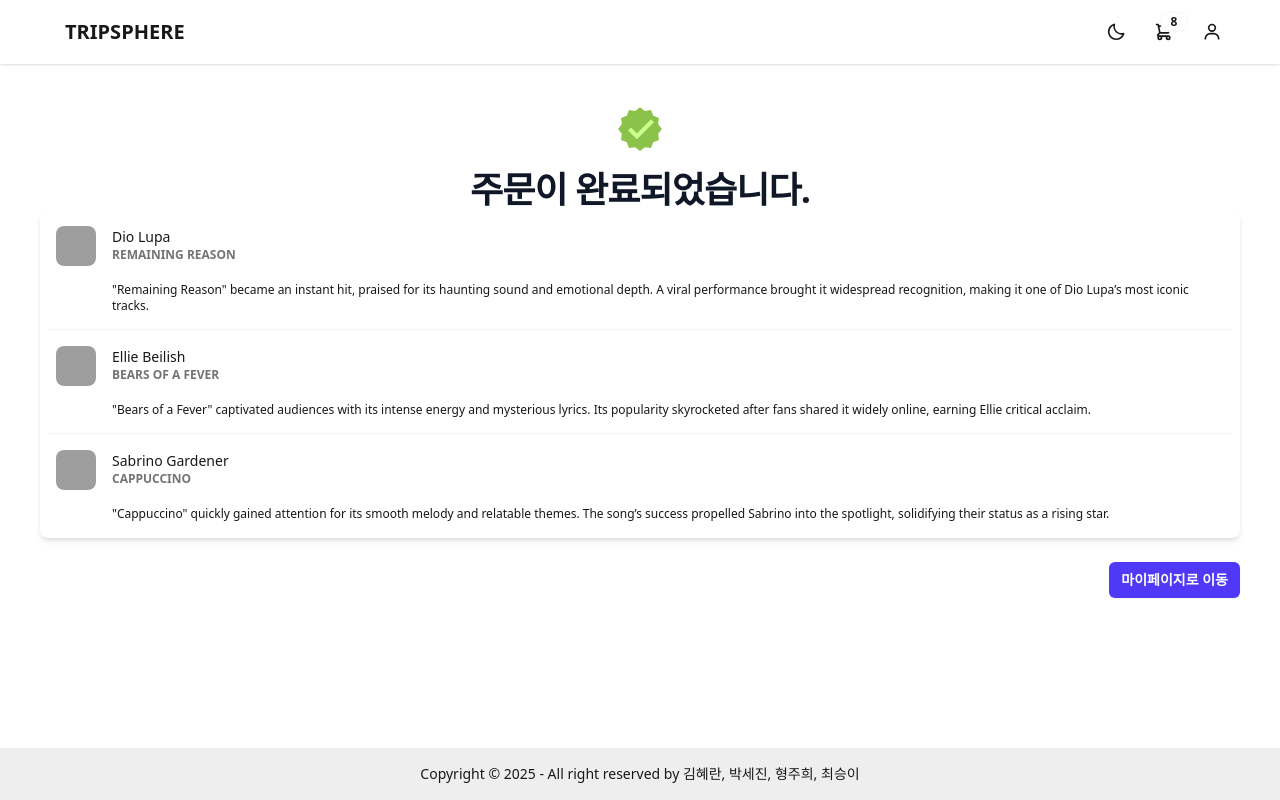
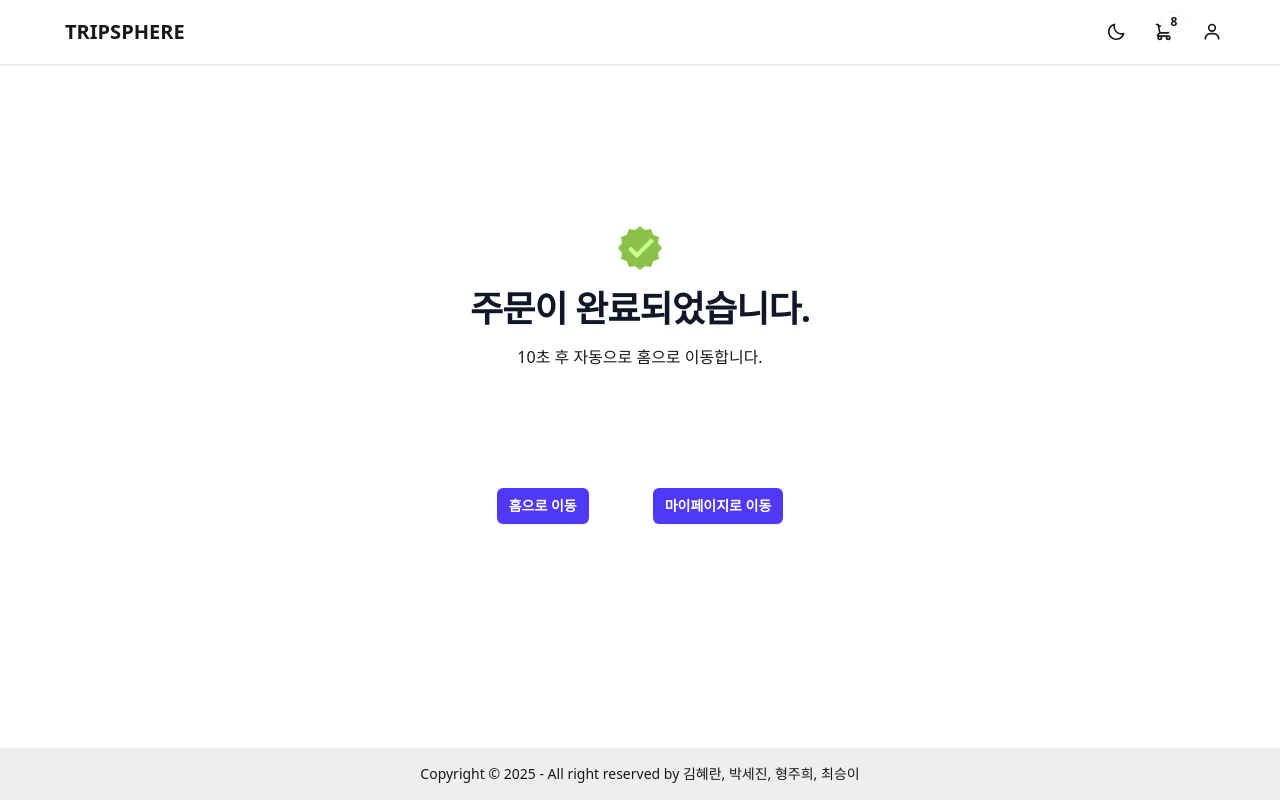
Before and after one commit to phoebe7010/tripsphere, a React (Vite) app: page /orderconfirmation in a window 1280 px wide. Built offline with nearby package versions, Linux system fonts and the light colour scheme; no server answers; grey boxes are pictures that could not be loaded.

Commit message:
250306 박세진 결제완료 페이지 css 업데이트

```diff
--- a/src/pages/order/OrderConfirmation.jsx
+++ b/src/pages/order/OrderConfirmation.jsx
@@ -1,85 +1,40 @@
-import React from 'react';
+import React, { useEffect } from 'react';
+import { FcApproval } from 'react-icons/fc';
 import { useNavigate } from 'react-router-dom';
-import { FcApproval } from 'react-icons/fc';
 
 const OrderConfirmation = () => {
   const navigate = useNavigate();
 
+  useEffect(() => {
+    setTimeout(() => {
+      // 홈으로 이동하기
+    }, 10000);
+  }, []);
+
   return (
     <div className="max-w-[1200px] mx-auto py-[40px]">
       {/* 주문 완료 문구 */}
-      <div className="flex flex-col items-center gap-4">
+      <div className="flex flex-col justify-center items-center gap-4 h-96">
         <FcApproval size={50} />
         <h1 className="text-4xl font-semibold tracking-tight text-gray-900 ">
           주문이 완료되었습니다.
         </h1>
+        <p>10초 후 자동으로 홈으로 이동합니다.</p>
       </div>
 
-      {/* 주문 리스트 */}
-      <ul className="list bg-base-100 rounded-box shadow-md">
-        <li className="list-row">
-          <div>
-            <img
-              className="size-10 rounded-box"
-              src="https://img.daisyui.com/images/profile/demo/1@94.webp"
-            />
+      <div className="flex justify-center gap-x-16">
+        {/* 홈으로 이동*/}
+        <div className="">
+          <button
+            type="submit"
+            onClick={() => navigate('/')}
+            className="rounded-md bg-indigo-600 px-3 py-2 text-sm font-semibold text-white shadow-xs hover:bg-indigo-500 focus-visible:outline-2 focus-visible:outline-offset-2 focus-visible:outline-indigo-600">
+            홈으로 이동
+          </button>
         </div>
-          <div>
-            <div>Dio Lupa</div>
-            <div className="text-xs uppercase font-semibold opacity-60">
-              Remaining Reason
-            </div>
-          </div>
-          <p className="list-col-wrap text-xs">
-            "Remaining Reason" became an instant hit, praised for its haunting
-            sound and emotional depth. A viral performance brought it widespread
-            recognition, making it one of Dio Lupa’s most iconic tracks.
-          </p>
-        </li>
-
-        <li className="list-row">
-          <div>
-            <img
-              className="size-10 rounded-box"
-              src="https://img.daisyui.com/images/profile/demo/4@94.webp"
-            />
-          </div>
-          <div>
-            <div>Ellie Beilish</div>
-            <div className="text-xs uppercase font-semibold opacity-60">
-              Bears of a fever
-            </div>
-          </div>
-          <p className="list-col-wrap text-xs">
-            "Bears of a Fever" captivated audiences with its intense energy and
-            mysterious lyrics. Its popularity skyrocketed after fans shared it
-            widely online, earning Ellie critical acclaim.
-          </p>
-        </li>
-
-        <li className="list-row">
-          <div>
-            <img
-              className="size-10 rounded-box"
-              src="https://img.daisyui.com/images/profile/demo/3@94.webp"
-            />
-          </div>
-          <div>
-            <div>Sabrino Gardener</div>
-            <div className="text-xs uppercase font-semibold opacity-60">
-              Cappuccino
-            </div>
-          </div>
-          <p className="list-col-wrap text-xs">
-            "Cappuccino" quickly gained attention for its smooth melody and
-            relatable themes. The song’s success propelled Sabrino into the
-            spotlight, solidifying their status as a rising star.
-          </p>
-        </li>
-      </ul>
 
         {/* 마이페이지로 이동 버튼 */}
-      <div className="mt-6 flex items-center justify-end gap-x-6">
+        <div className="">
           <button
             type="submit"
             onClick={() => navigate('/mypage')}
@@ -88,6 +43,7 @@ const OrderConfirmation = () => {
           </button>
         </div>
       </div>
+    </div>
   );
 };
 
```
Lines whose indentation alone changed are shown as unchanged.
